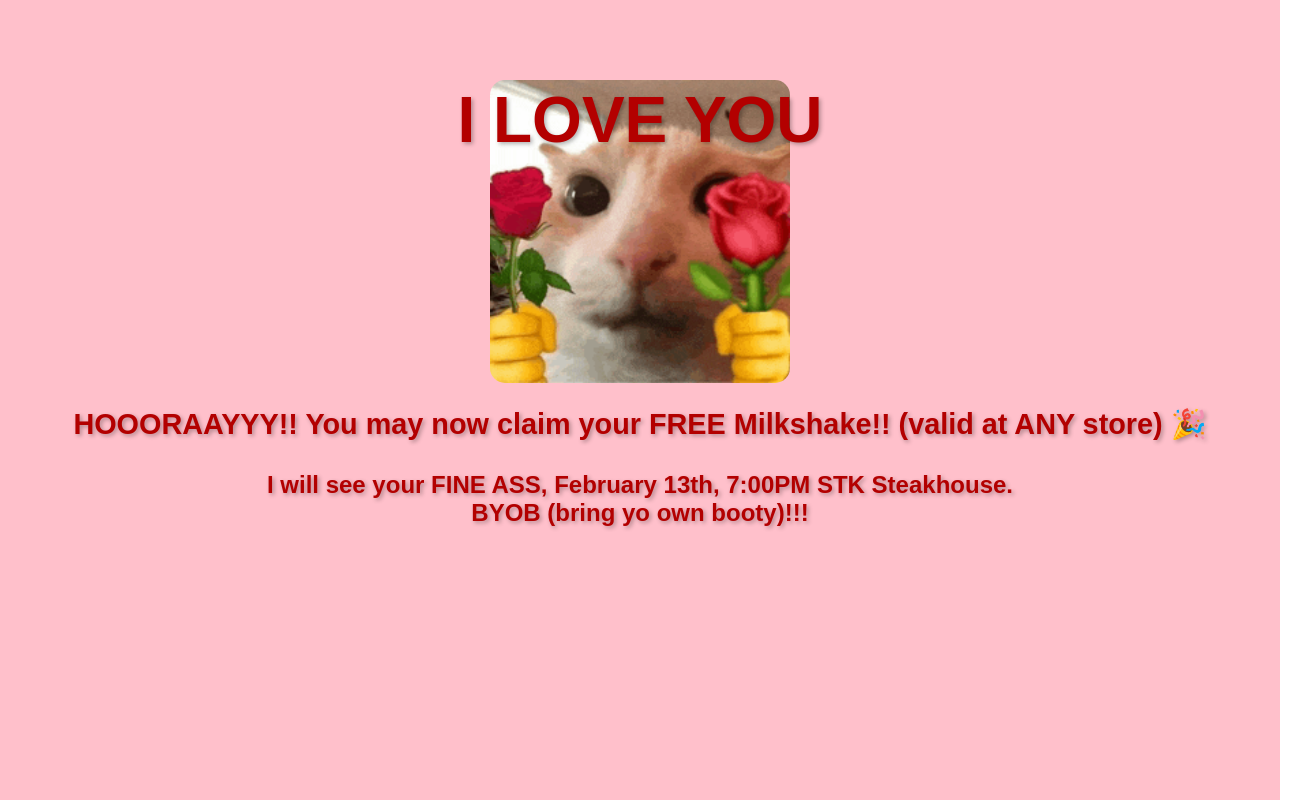
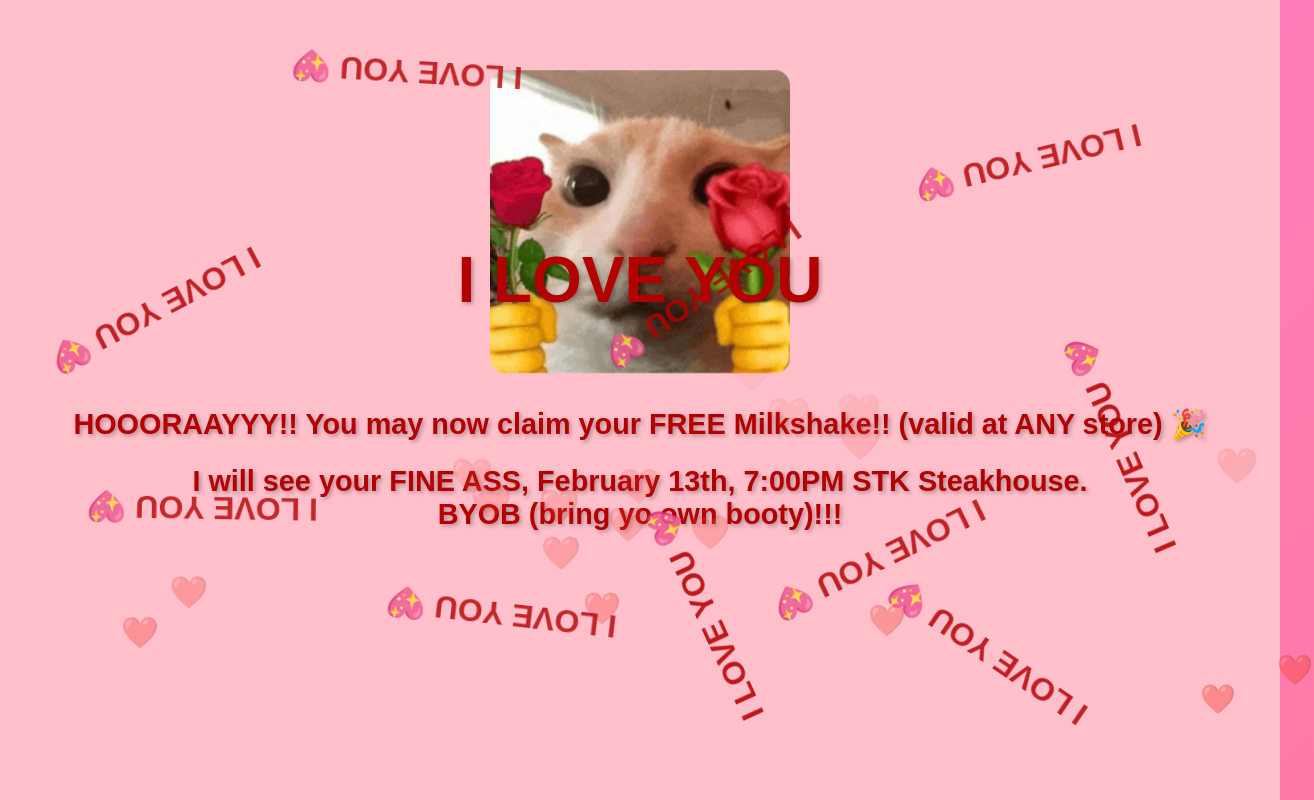
Before and after one commit to christiannbal/ValentinesDay, a plain HTML site: page index.html in a window 1280 px wide. Both pictures are taken after a click on the button "Yes". Shown: the top 800 px of the page, 1314 px wide, since content can reach past the window. Drawn offline with Linux system fonts and the light colour scheme.

Commit message:
fixed spacing

```diff
--- a/index.html
+++ b/index.html
@@ -8,6 +8,7 @@
 </head>
 <body>
 
+    <!-- First screen: Proposal -->
     <div class="container" id="proposalScreen">
         <h1>Will you be my Valentine?</h1>
         <img src="images/dino.jpg" alt="Cute dino" class="dino-image">
@@ -17,19 +18,20 @@
         </div>
     </div>
 
+    <!-- Second screen: Celebration -->
     <div class="celebration-screen" id="celebrationScreen">
-    <div class="hearts-container"></div>
+        <div class="hearts-container"></div> <!-- Hearts animation container -->
         <h1 class="love-text">I LOVE YOU</h1>
         <img src="images/kat.gif" alt="Celebration GIF" class="celebration-dino">
         <h2 class="hooray-text">HOOORAAYYY!! You may now claim your FREE Milkshake!! (valid at ANY store) 🎉</h2>
 
+        <!-- New centered text below the hooray message -->
         <h2 class="extra-text">
             I will see your FINE ASS, February 13th, 7:00PM STK Steakhouse. <br>
             BYOB (bring yo own booty)!!!
         </h2>
     </div>
 
-
     <script src="script.js"></script>
 </body>
 </html>
--- a/script.js
+++ b/script.js
@@ -1,5 +1,12 @@
+// Get elements
+const yesButton = document.getElementById("yesButton");
+const noButton = document.getElementById("no");
+const proposalScreen = document.getElementById("proposalScreen");
+const celebrationScreen = document.getElementById("celebrationScreen");
+const heartsContainer = document.querySelector(".hearts-container");
+
 // Create an audio object for the music
-const backgroundMusic = new Audio("music/Sexy.mp3"); // Updated file name
+const backgroundMusic = new Audio("music/Sexy.mp3");
 backgroundMusic.loop = true;
 
 // Function to fade in music & start at 15 seconds
@@ -14,7 +21,7 @@ function fadeInMusic(audio) {
             volume += 0.05; // Gradually increase volume
             audio.volume = volume;
         } else {
-            clearInterval(fadeInterval); // Stop increasing volume at max
+            clearInterval(fadeInterval);
         }
     }, 200);
 }
@@ -42,7 +49,7 @@ function createFloatingHearts() {
         heart.innerHTML = "❤️";
         heart.style.left = Math.random() * 100 + "vw";
         heart.style.animationDuration = Math.random() * 3 + 2 + "s";
-        heartsContainer.appendChild(heart);
+        document.body.appendChild(heart); // Append to the body for visibility
 
         setTimeout(() => {
             heart.remove();
@@ -59,10 +66,20 @@ function createSpinningText() {
         spinText.style.left = Math.random() * 90 + "vw";
         spinText.style.top = Math.random() * 80 + "vh";
         spinText.style.animationDuration = Math.random() * 4 + 3 + "s";
-        document.body.appendChild(spinText);
+        document.body.appendChild(spinText); // Append to the body for visibility
 
         setTimeout(() => {
             spinText.remove();
         }, 7000);
     }
 }
+
+// "No" button moves away when hovered over
+noButton.addEventListener("mouseover", function() {
+    let i = Math.floor(Math.random() * (window.innerWidth - 100)); // Prevent overflow
+    let j = Math.floor(Math.random() * (window.innerHeight - 50));
+
+    noButton.style.position = "absolute";
+    noButton.style.left = `${i}px`;
+    noButton.style.top = `${j}px`;
+});
--- a/styles.css
+++ b/styles.css
@@ -29,7 +29,7 @@ body {
     transition: opacity 0.5s ease-in-out;
 }
 
-/* Style the buttons with proper colors and size */
+/* Style the buttons */
 .button-container {
     display: flex;
     justify-content: center;
@@ -49,7 +49,7 @@ button {
 
 /* Yes button */
 #yesButton {
-    background-color: #4caf50; /* Green */
+    background-color: #4caf50;
     color: white;
 }
 
@@ -60,7 +60,7 @@ button {
 
 /* No button */
 #no {
-    background-color: #f44336; /* Red */
+    background-color: #f44336;
     color: white;
     position: relative;
 }
@@ -82,17 +82,19 @@ button {
     animation: fadeIn 1s ease-in-out;
 }
 
-/* Large text saying "I LOVE YOU" above the GIF */
+/* Large text saying "I LOVE YOU" */
 .love-text {
     font-size: 4rem;
     font-weight: bold;
-    color: #b30000; /* Dark Red */
+    color: #b30000;
     text-shadow: 2px 2px 4px rgba(0, 0, 0, 0.3);
     position: absolute;
-    top: 5%;
+    top: 25%; /* Moved it higher so it doesn’t overlap the GIF */
     left: 50%;
     transform: translateX(-50%);
+    z-index: 10; /* Ensures it stays on top of everything */
 }
+
 
 /* Celebration GIF */
 .celebration-dino {
@@ -100,29 +102,23 @@ button {
     height: auto;
     border-radius: 15px;
     margin-top: 80px;
-    animation: bounce 2s infinite; /* Optional: Bounce effect */
+    animation: bounce 2s infinite;
 }
 
 /* Hooray text */
-.hooray-text {
+.hooray-text, .extra-text {
     font-size: 1.8rem;
     font-weight: bold;
-    color: #b30000; /* Dark Red */
+    color: #b30000;
     text-shadow: 2px 2px 4px rgba(0, 0, 0, 0.3);
+    text-align: center;
     margin-top: 20px;
 }
 
-/* Floating hearts */
+/* Floating hearts animation */
 @keyframes float {
     0% { transform: translateY(100vh) scale(0.5); opacity: 1; }
     100% { transform: translateY(-10vh) scale(1.2); opacity: 0; }
-}
-
-.hearts-container {
-    position: absolute;
-    width: 100%;
-    height: 100%;
-    overflow: hidden;
 }
 
 .heart {
@@ -132,7 +128,7 @@ button {
     animation: float 5s linear infinite;
 }
 
-/* Floating spinning "I LOVE YOU" text */
+/* Spinning "I LOVE YOU" text */
 @keyframes spinText {
     0% { transform: rotate(0deg) translateY(0); opacity: 1; }
     50% { transform: rotate(180deg) translateY(-30px); opacity: 0.8; }
@@ -143,16 +139,22 @@ button {
     position: absolute;
     font-size: 2rem;
     font-weight: bold;
-    color: #b30000; /* Dark Red */
+    color: #b30000;
     animation: spinText 5s linear infinite;
 }
 
-/* Extra text at the bottom */
-.extra-text {
-    font-size: 1.5rem;
-    font-weight: bold;
-    color: #b30000; /* Dark Red */
-    text-shadow: 2px 2px 4px rgba(0, 0, 0, 0.3);
-    text-align: center;
-    margin-top: 30px;
+/* Fade-in effect */
+@keyframes fadeIn {
+    from { opacity: 0; }
+    to { opacity: 1; }
 }
+
+/* Bounce animation for the GIF */
+@keyframes bounce {
+    0%, 100% {
+        transform: translateY(0);
+    }
+    50% {
+        transform: translateY(-10px);
+    }
+}
```
Lines whose indentation alone changed are shown as unchanged.
